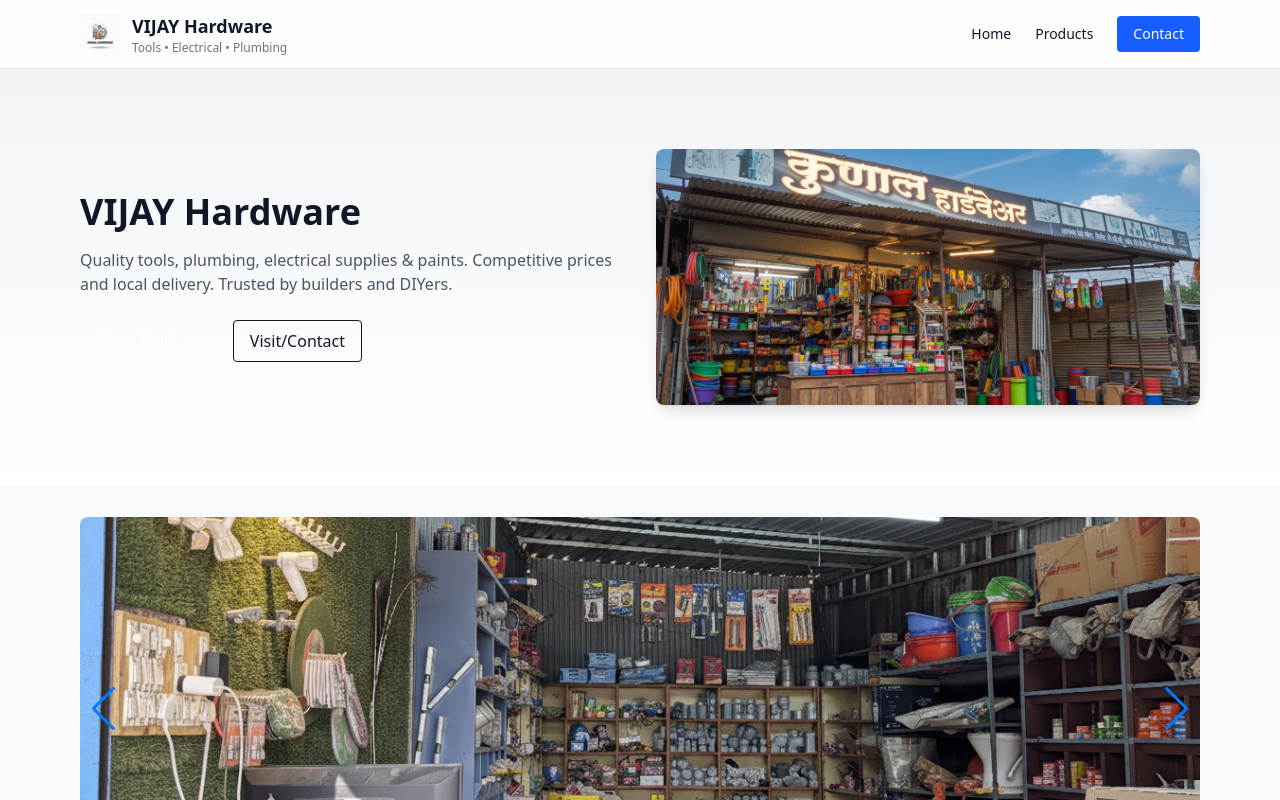
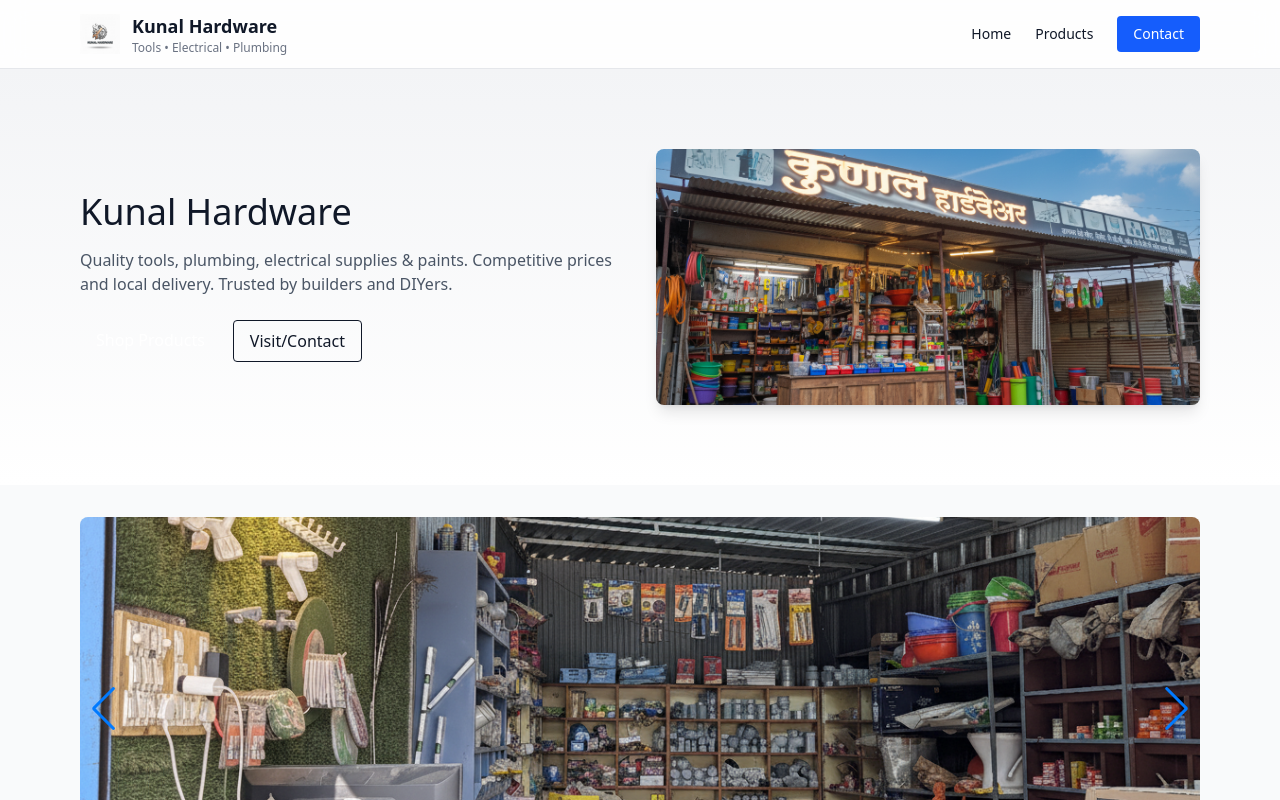
Before and after one commit to Harsh882002/hardwere, a React (Vite) app: page / in a window 1280 px wide. Shown: the top 800 px of the page. Built offline with nearby package versions, Linux system fonts and the light colour scheme.

Commit message:
new update

```diff
--- a/index.html
+++ b/index.html
@@ -4,7 +4,7 @@
     <meta charset="utf-8" />
     <link rel="icon" href="/logo/logo.png" />
     <meta name="viewport" content="width=device-width, initial-scale=1.0" />
-    <title>VIJAY Hardware — Tools & Supplies</title>
+    <title>Kunal Hardware — Tools & Supplies</title>
     <meta name="description" content="Ironwood Hardware — Quality tools, plumbing, electrical supplies & paints. Local delivery. Contact us on WhatsApp." />
   </head>
   <body>
--- a/package.json
+++ b/package.json
@@ -1,6 +1,7 @@
 {
   "name": "hardware-shop",
   "version": "1.0.0",
+  "type": "module",
   "private": true,
   "scripts": {
     "dev": "vite",
--- a/src/components/Hero.jsx
+++ b/src/components/Hero.jsx
@@ -5,18 +5,24 @@
   return (
     <section className="bg-gradient-to-b from-gray-100 to-white dark:from-gray-900 dark:to-gray-800">
       <div className="max-w-6xl mx-auto px-4 py-12 md:py-20 grid md:grid-cols-2 gap-8 items-center">
-        <motion.div initial={{opacity:0, x:-30}} animate={{opacity:1, x:0}} transition={{duration:0.6}}>
-          <h1 className="text-3xl md:text-4xl font-extrabold">VIJAY Hardware</h1>
-          <p className="mt-4 text-gray-600 dark:text-gray-300">Quality tools, plumbing, electrical supplies & paints. Competitive prices and local delivery. Trusted by builders and DIYers.</p>
+        <motion.div initial={{ opacity: 0, x: -30 }} animate={{ opacity: 1, x: 0 }} transition={{ duration: 0.6 }}>
+          <h1 className="text-3xl md:text-4xl font-extKUNALd">Kunal Hardware</h1>
+
+          {/* is this file have problem */}
+
+          <p className="mt-4 text-gray-600 dark:text-gray-300">
+            Quality tools, plumbing, electrical supplies & paints. Competitive prices and local delivery.
+            Trusted by builders and DIYers.
+          </p>
           <div className="mt-6 flex gap-3">
             <a href="/products" className="px-4 py-2 rounded bg-accent text-white">Shop Products</a>
             <a href="/contact" className="px-4 py-2 rounded border">Visit/Contact</a>
           </div>
         </motion.div>
 
-        <motion.div initial={{opacity:0, x:30}} animate={{opacity:1, x:0}} transition={{duration:0.6}}>
+        <motion.div initial={{ opacity: 0, x: 30 }} animate={{ opacity: 1, x: 0 }} transition={{ duration: 0.6 }}>
           <div className="rounded-lg overflow-hidden shadow-lg">
-            <img src="/shop/image.png" alt="hardware" className="w-full h-64 object-cover" loading="lazy"/>
+            <img src="/shop/image.png" alt="hardware" className="w-full h-64 object-cover" loading="lazy" />
           </div>
         </motion.div>
       </div>
--- a/src/components/Navbar.jsx
+++ b/src/components/Navbar.jsx
@@ -29,11 +29,11 @@
         <Link to="/" className="flex items-center gap-3">
           <div className="w-10 h-10 rounded-md bg-gray-800 text-white flex items-center justify-center font-bold">
             {/* Replace the text "IH" with the logo image once you add it */}
-            <img src="/logo/logo.png" alt="VIJAY Hardware Logo" className="w-10 h-10" />
+            <img src="/logo/logo.png" alt="Kunal Hardware Logo" className="w-10 h-10" />
           </div>
           <div>
             <div className="text-lg font-semibold dark:text-white">
-              VIJAY Hardware
+              Kunal Hardware
             </div>
             <div className="text-xs text-gray-500 dark:text-gray-400">
               Tools • Electrical • Plumbing
--- a/src/pages/Contact.jsx
+++ b/src/pages/Contact.jsx
@@ -63,7 +63,7 @@
           <div className="w-full h-72 rounded-lg overflow-hidden shadow-md">
             <iframe
               title="Google Map"
-              src="https://www.google.com/maps/embed?pb=!1m18!1m12!1m3!1d3733.773696877139!2d77.04369647470409!3d20.6380791010835!2m3!1f0!2f0!3f0!3m2!1i1024!2i768!4f13.1!3m3!1m2!1s0x3bd72d26d2e1df1f%3A0x483dce7431deb7f!2sVIJAY%20Hardware!5e0!3m2!1sen!2sin!4v1761913470646!5m2!1sen!2sin"
+              src="https://www.google.com/maps/embed?pb=!1m18!1m12!1m3!1d3733.773696877139!2d77.04369647470409!3d20.6380791010835!2m3!1f0!2f0!3f0!3m2!1i1024!2i768!4f13.1!3m3!1m2!1s0x3bd72d26d2e1df1f%3A0x483dce7431deb7f!2sKunal%20Hardware!5e0!3m2!1sen!2sin!4v1761913470646!5m2!1sen!2sin"
               className="w-full h-full"
               loading="lazy"
               allowFullScreen
```
